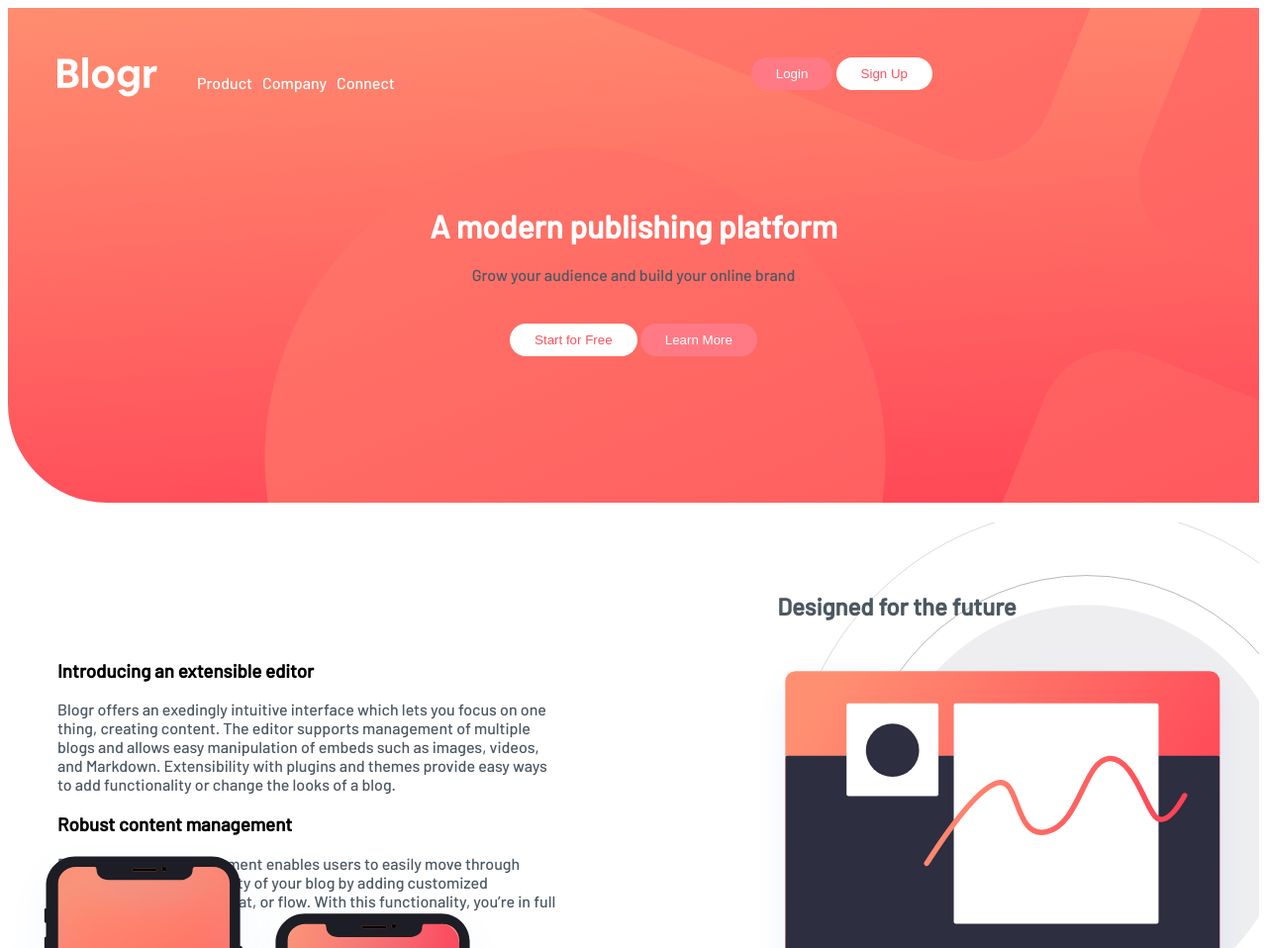
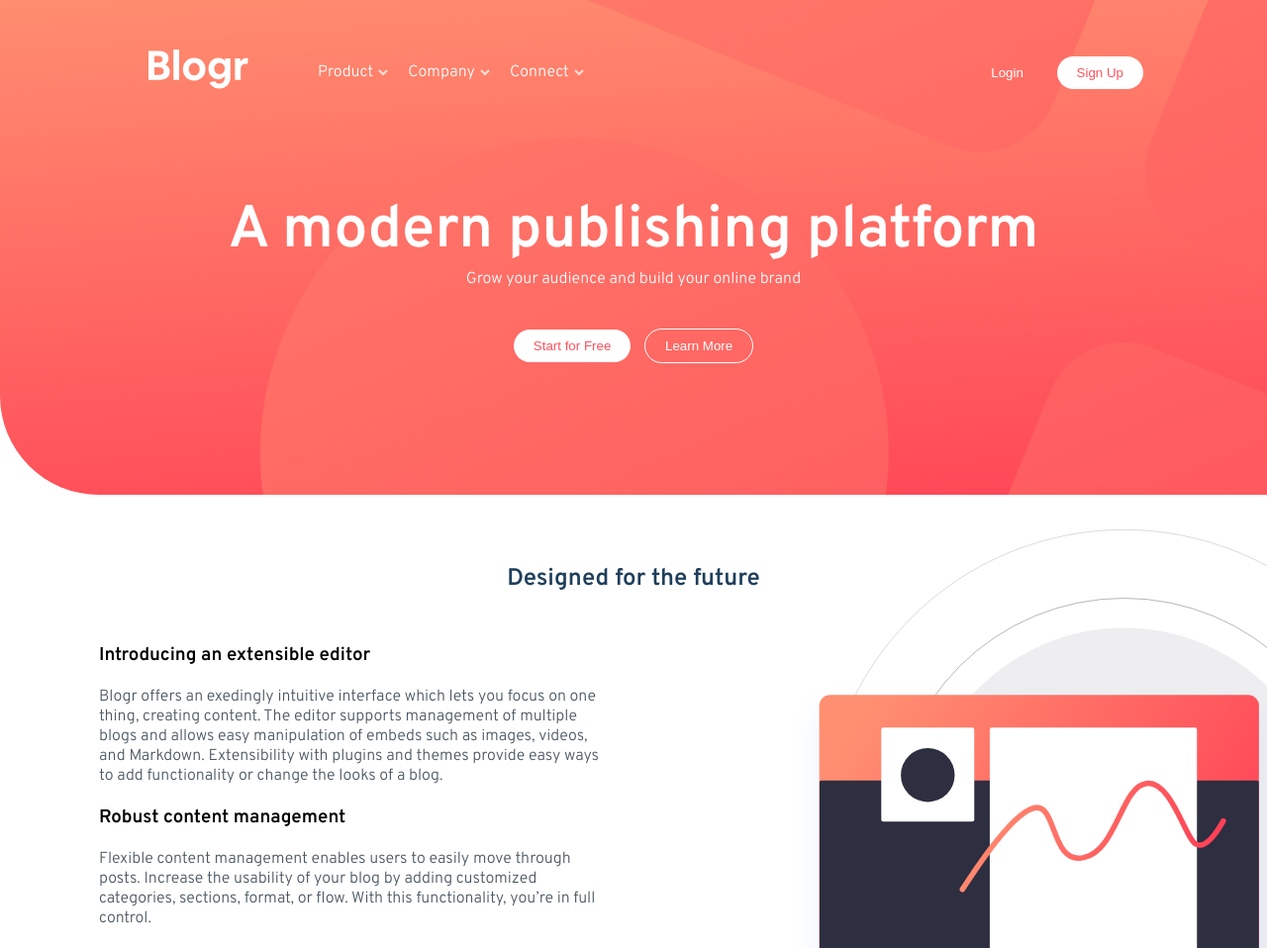
Before and after one commit to applewhite504/blogr-landing-page-main, a plain HTML site: page index.html in a window 1280 px wide. Shown: the top 958 px of the page at 99% size. Drawn offline with Linux system fonts and the light colour scheme.

Commit message:
progressing with the design

```diff
--- a/index.html
+++ b/index.html
@@ -25,9 +25,9 @@
 
         <nav class="nav">
           <ul>
-            <li class="item"><a href="#" class="product">Product</a><img src="images/icon-arrow-dark.svg" alt="icon-arrow-dark" class="arrow"></a></li>
-            <li class="item"><a href="#" class="company">Company</a><img src="images/icon-arrow-dark.svg" alt="icon-arrow-dark" class="arrow"></a></li>
-            <li class="item"><a href="#" class="connect">Connect</a><img src="images/icon-arrow-dark.svg" alt="icon-arrow-dark" class="arrow"></a></li>
+            <li class="item"><a href="#" class="product">Product</a><img src="images/icon-arrow-light.svg" alt="icon-arrow-light" class="arrow"></a></li>
+            <li class="item"><a href="#" class="company">Company</a><img src="images/icon-arrow-light.svg" alt="icon-arrow-light" class="arrow"></a></li>
+            <li class="item"><a href="#" class="connect">Connect</a><img src="images/icon-arrow-light.svg" alt="icon-arrow-light" class="arrow"></a></li>
           </ul>
         </nav>
 
@@ -48,20 +48,22 @@
       </div>
 
     </header>
-
   </div>
 
   <div class="section-two">
 
     <h2>Designed for the future</h2>
 
+
+
+
     <div class="copy">
-      <h3>Introducing an extensible editor</h3>
+      <h3>Introducing an extensible editor</h3> <br>
       <p>Blogr offers an exedingly intuitive interface which lets you focus on one thing, creating content. The editor supports management of multiple blogs and allows easy manipulation of embeds such as images,
        videos, and Markdown. Extensibility with plugins and themes provide easy ways to add functionality or
-        change the looks of a blog.
+        change the looks of a blog.</p><br>
 
-      <h3>Robust content management</h3>
+      <h3>Robust content management</h3><br>
       <p>Flexible content management enables users to easily move through posts. Increase the usability of your blog
         by adding customized categories, sections, format, or flow. With this functionality, you’re in full control.</p>
     </div>
@@ -136,7 +138,7 @@
 
 
   <footer>
-    <li class="item"><a href="#" class="product">Product</a><img src="images/icon-arrow-light.svg" alt="icon-arrow-light" class="arrow"></a></li>
+    <li class="item"><a href="#" class="footer-product">Product</a><img src="images/icon-arrow-light.svg" alt="icon-arrow-light" class="arrow"></a></li>
               <ul class="nav_links">
                  <li><a href="#">Overview</a></li>
                 <li><a href="#">Pricing</a></li>
--- a/style.css
+++ b/style.css
@@ -1,17 +1,20 @@
-@import url('https://fonts.googleapis.com/css2?family=Barlow:wght@300;500&display=swap');
+/* @import url('https://fonts.googleapis.com/css2?family=Barlow:wght@300;500&display=swap'); */
+
+@import url('https://fonts.googleapis.com/css2?family=Overpass:wght@300;600&display=swap');
+@import url('https://fonts.googleapis.com/css2?family=Ubuntu:wght@400;500;700&display=swap');
 * {
   box-sizing: border-box;
-  /* margin: 0; */
-  /* padding: 0; */
+  margin: 0;
+  padding: 0;
 }
 
 body {
-  font-family: 'Barlow', sans-serif;
+    font-family: 'Overpass', sans-serif;
   /* display: flex; */
   /* flex-direction: column; */
-  height: 100vh;
+    height: 100vh;
   /* overflow: hidden;  */
-  align-items: center;
+  /* align-items: center; */
 
 }
 
@@ -25,55 +28,83 @@ header {
     background-position: 17% 50%;
     /* background-position: 35% 39%; */
     border-bottom-left-radius: 100px;
-    shape-outside: polygon(32px 126px 163px 32px, 293px 127px, 244px 282px 82px 281px);
-    margin-bottom: 0;
-
+    /* shape-outside: polygon(32px 126px 163px 32px, 293px 127px, 244px 282px 82px 281px); */
 }
 
 .banner {
     display: flex;
-    /* justify-content: space-around; */
-    padding: 50px;
+    justify-content: flex-end;
+    align-items: center;
+    padding: 50px 20px 20px 10px;
+}
+
+.logo {
+    /* margin-right: auto; */
+    margin-left: 140px;
+}
+
+.nav {
+    margin: 0 auto 0 60px;
 }
 
 ul {
+    font-size: 16px;
     display: flex;
-    list-style-type: none;
+    /* justify-content: flex-start; */
+    list-style: none;
+    /* margin-right: auto; */
+}
+.item {
+    padding: 10px;
 }
 
 a {
     color: #fff;
     text-decoration: none;
+    padding-right: 5px;
 }
 
 button {
-    padding: 9px 25px;
+    padding: 9px 20px;
     background-color: #fff;
-    border: none;
+    /* border: none; */
     border-radius: 50px;
     cursor: pointer;
+    margin: 0 5px;
 }
 
 .login {
-    margin-left: 350px;
+    float: right;
+    padding-right: 100px;
 }
 
 .login .button-first {
-    background-color: hsl(355, 100%, 74%);
+    /* background-color: hsl(355, 100%, 74%); */
+    background-color: rgb(255, 122, 133, 0.0);
     color: white;
+    border: none;
+
 }
 
 .login .button-end {
     color: hsl(356, 100%, 66%);
+    border: none;
+}
+
+.buttons-hero {
+    /* padding: 0 10px; */
 }
 
 .buttons-hero .free {
-    background-color: hsl(355, 100%, 74%);
+    background-color: rgb(255, 122, 133, 0.0);
     color: white;
+    border: 1px solid #fff;
+
 }
 
 .buttons-hero .start {
     color: hsl(356, 100%, 66%);
+    border: none;
 }
 
 .hero {
@@ -84,38 +115,45 @@ button {
     color: #fff;
 }
 
+.hero h1 {
+    padding-top: 30px;
+    font-size: 60px;
+}
+
+.hero p {
+    color: #fff;
+    font-size: 16px;
+}
+
 .buttons-hero {
     position: relative;
     text-align: center;
     margin-top: 40px;
 }
 
-h2 {
+.section-two h2 {
     text-align: center;
     padding-top: 70px;
-    color: hsl(237, 17%, 21%);
+    color: hsl(208, 49%, 24%);
 }
 
 .copy {
     display: inline-block;
-    margin-left: 50px;
+    margin: 50px 0 0 100px;
     width: 40%;
 }
 
 .section-two {
-    padding-bottom: 100px;
+    padding-bottom: 250px;
     background-image: url(../images/illustration-editor-desktop.svg);
     background-size: 50%;
     background-repeat: no-repeat;
-    background-position: 120% 20%;
+    background-position: 125% 45%;
 }
 
-.section-two h2 {
-    text-align: center;
-}
+.section-two p {
+    color: hsl(207, 13%, 34%);
 
-.section-two h2, p {
-    color: hsl(207, 13%, 34%);
 }
 
 .overlay {
@@ -128,7 +166,7 @@ h2 {
 .middle-container {
     margin-top: 100px;
     width: 100%;
-    height: 400px;
+    height: 600px;
     background-color: hsl(208, 49%, 24%);
     background-image: url(../images/bg-pattern-circles.svg);
     background-size: 50%;
@@ -139,8 +177,8 @@ h2 {
 
 .state p, h2 {
     color: #fff;
-    margin-left: 50%;
-    margin-right: 100px;
+    /* margin-left: 50%;
+    margin-right: 100px; */
 }
 
 /* .state h2 {
@@ -154,7 +192,7 @@ h2 {
 } */
 .product {
     width: 40%;
-    transform: translateY(-500px);
+    /* transform: translateY(-500px); */
 }
 
 .section-three {
@@ -340,3 +378,9 @@ h1, p {
     width: 30%;
     justify-content: center;
 }  */
+
+
+@media screen and (max-width: 375px) {
+
+
+  }
```
